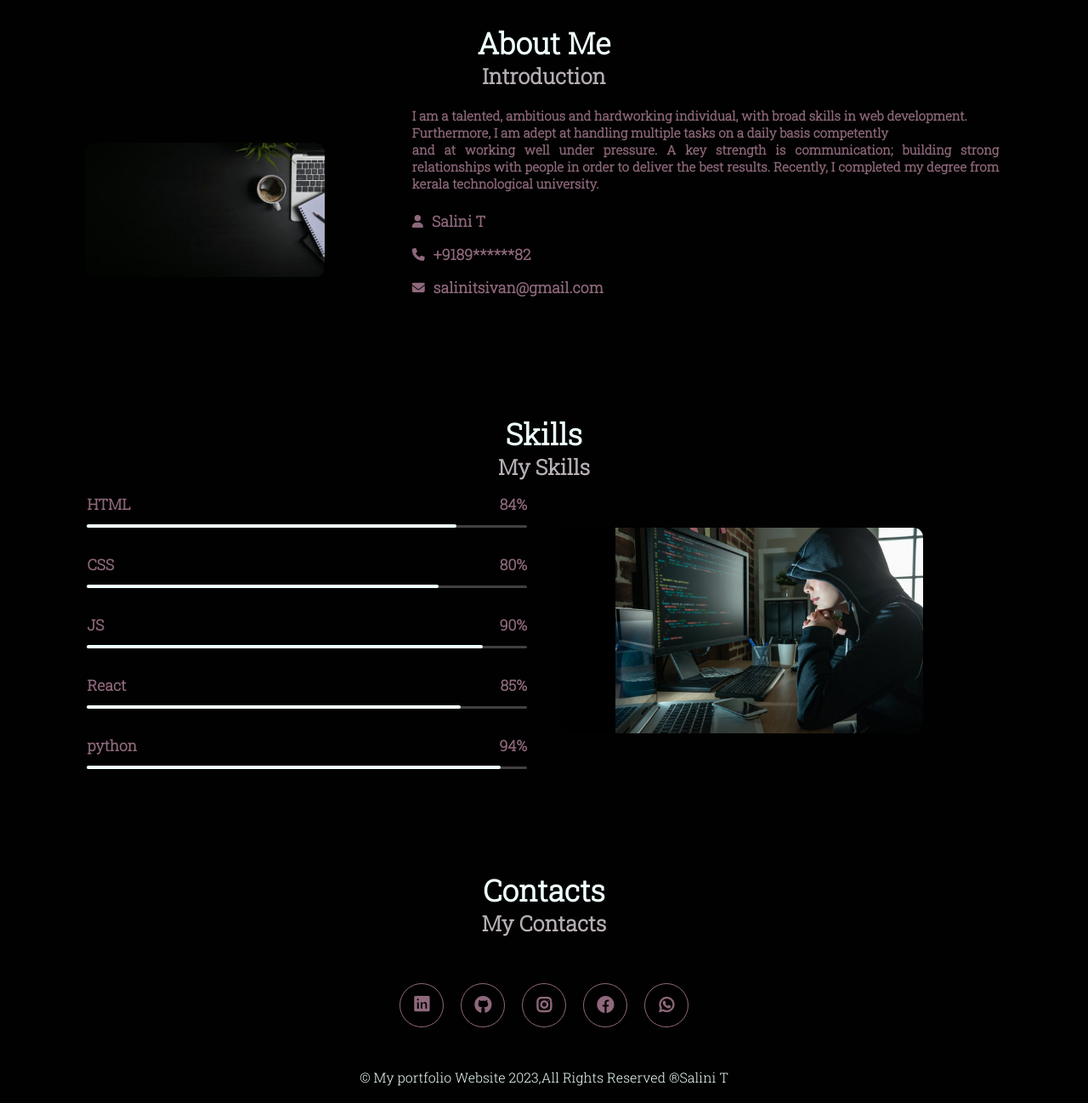
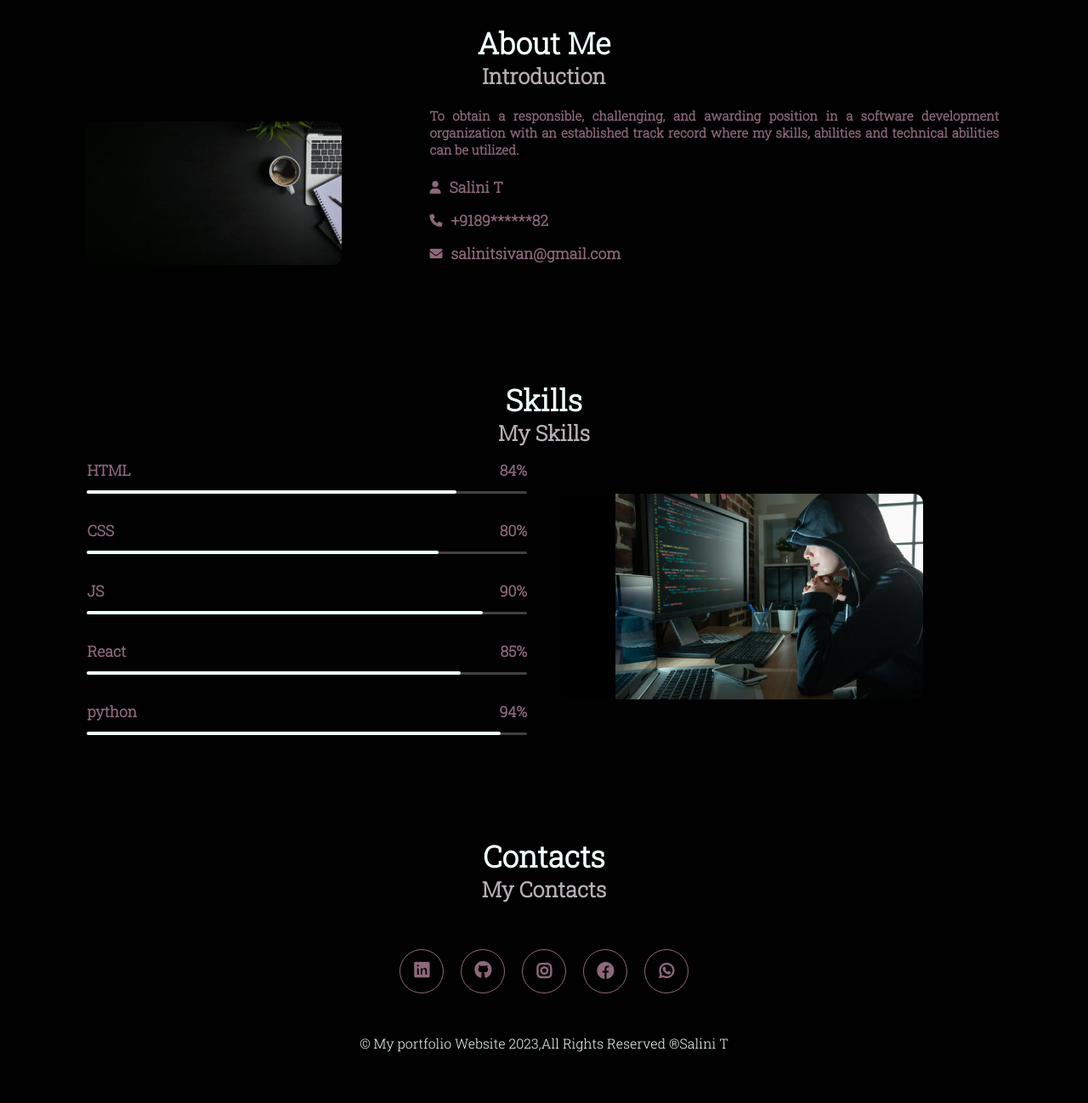
Before and after one commit to salinitsivan/portfolio, a plain HTML site: page index.html in a window 1280 px wide. Shown: the part 582-1880 px from the top of the page at 85% size. Drawn offline with Linux system fonts and the light colour scheme; files whose address does not match are found by name; a web font is replaced by a local one.

Commit message:
portfoliome

```diff
--- a/index.html
+++ b/index.html
@@ -38,7 +38,7 @@
                     <br> quite adaptable person with problem solving abilities.
                     A thrive to create <br> something beautiful yet powerful is what keeps me awake at night.
                 </P>
-                <a href="./AL08791494.pdf" download="./AL08791494.pdf">DOWNLOAD CV</a>
+                <a href="./My Resume (2).pdf" download="./My Resume (2).pdf">DOWNLOAD CV</a>
             </div>
 
         </section>
@@ -52,13 +52,9 @@
                     <img src="./images/mm.jpeg" alt="">
                 </div>
                 <div class="about-text">
-                    <p>I am a talented, ambitious and hardworking individual, with broad skills in web development. <br>
-                        Furthermore, I am adept at handling multiple tasks on a daily basis competently <br> and at
-                        working
-                        well under pressure.
-                        A key strength is communication; building strong relationships with people in order to
-                        deliver the best results.
-                        Recently, I completed my degree from kerala technological university. </p>
+                    <p> To obtain a responsible, challenging, and awarding position in a software development
+                        organization with an established track record where my skills, abilities and technical abilities
+                        can be utilized.</p>
 
                     <div class="informations">
                         <div class="info-box">
@@ -136,10 +132,11 @@
             <div class="icon">
 
 
-              <a target="_blank" href= "https://www.linkedin.com/in/salini-t-7407a1260"><i class="fa-brands fa-linkedin"></i></a>
+                <a target="_blank" href="https://www.linkedin.com/in/salini-t-7407a1260"><i
+                        class="fa-brands fa-linkedin"></i></a>
             </div>
             <div class="icon">
-                <i class="fa-brands fa-github"></i>
+                <a target="_blank" href="https://github.com/salinitsivan"> <i class="fa-brands fa-github"></i></a>
             </div>
             <div class="icon">
                 <i class="fa-brands fa-instagram"></i>
```
Also changed, not shown: project1/360_F_220902304_t4nykJM3sALNdoMHGV3vTbwuuvjfpkzZ.jpeg (renamed from images/360_F_220902304_t4nykJM3sALNdoMHGV3vTbwuuvjfpkzZ.jpeg), project1/LOGOSAliNi.png (renamed from images/LOGOSAliNi.png), project1/mm.jpeg (renamed from images/mm.jpeg), 5 other files.
